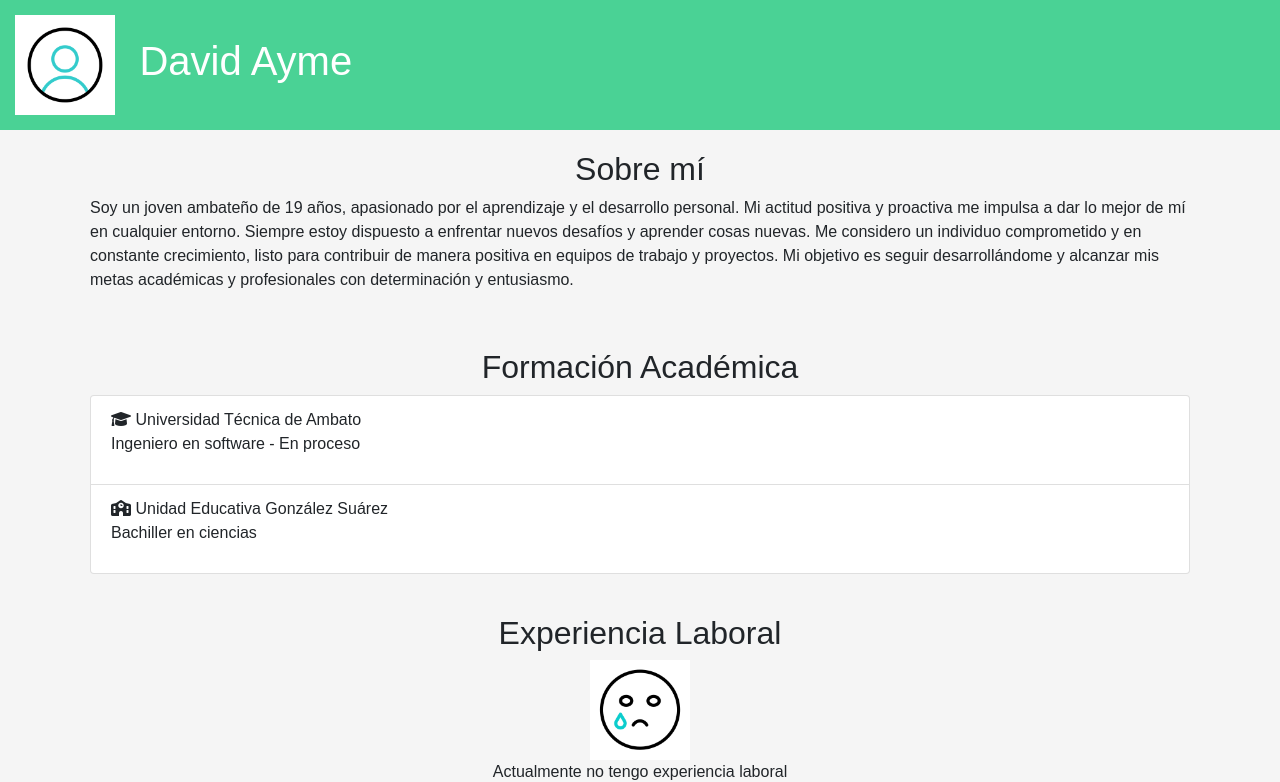
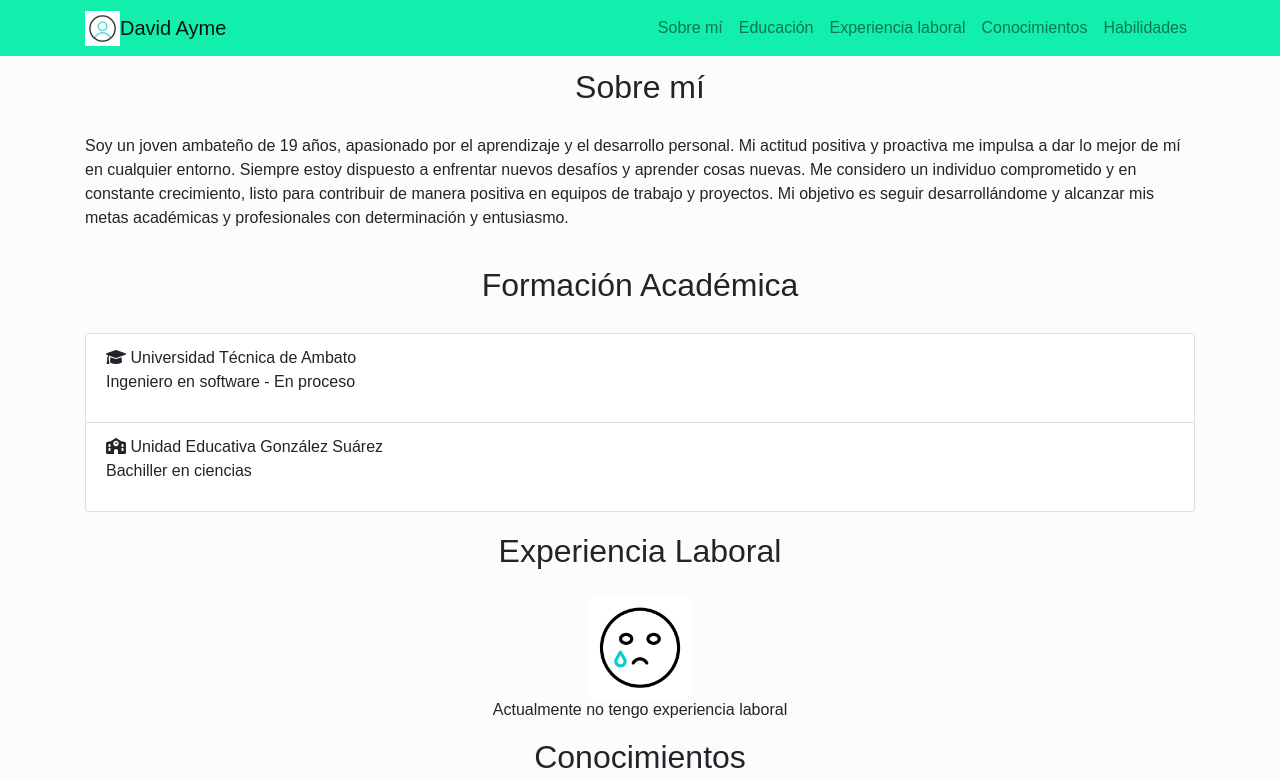
Before and after one commit to Davayme/Hoja-de-vida, a plain HTML site: page index.html in a window 1280 px wide. Shown: the top 782 px of the page. Drawn offline with nearby package versions, Linux system fonts and the light colour scheme.

Commit message:
Agregar navbar y algunas correciones

```diff
--- a/index.html
+++ b/index.html
@@ -10,19 +10,19 @@
   <style>
     body {
       font-family: Arial;
-      background-color: #f5f5f5;
+      background-color: #fcfcfc;
     }
 
-    header,
     footer {
-      background-color: #4ad295;
-      color: #fff;
-      padding: 15px;
+      background-color: #12eeac ;
+      color: #000000;
+      padding: 25px;
+
     }
 
     #logo {
       display: inline-block;
-      width: 100px;
+      width: 35px;
       vertical-align: middle;
     }
 
@@ -41,17 +41,36 @@
     #habilidades {
       padding: 20px;
     }
+
+    .bg-light {
+    background-color: #12eeac!important;
+    }
   </style>
 </head>
 
 <body>
-  <header>
-    <img src="perfil.gif" id="logo" class="img-fluid" />
-    <h1 id="titulo">David Ayme</h1>
-  </header>
+  <nav id= "nave"class="navbar navbar-expand-lg navbar-light bg-light fixed-top">
+    <div class="container">
+      <img src="perfil.gif" id="logo" class="img-fluid" />
+      <a class="navbar-brand" href="#">David Ayme</a>
+      <button class="navbar-toggler" type="button" data-bs-toggle="collapse" data-bs-target="#navbarNav">
+        <span class="navbar-toggler-icon"></span>
+      </button>
+      <div class="collapse navbar-collapse" id="navbarNav">
+        <ul class="navbar-nav ml-auto">
+          <li class="nav-item"><a class="nav-link" href="#sobreMi">Sobre mí</a></li>
+          <li class="nav-item"><a class="nav-link" href="#educacion">Educación</a></li>
+          <li class="nav-item"><a class="nav-link" href="#experiencia">Experiencia laboral</a></li>
+          <li class="nav-item"><a class="nav-link" href="#conocimientos">Conocimientos</a></li>
+          <li class="nav-item"><a class="nav-link" href="#habilidades">Habilidades</a></li>
+        </ul>
+      </div>
+    </div>
+  </nav>
 
-  <section id="sobreMi" class="container">
-    <h2 class="text-center">Sobre mí</h2>
+  <section class="container">
+    <br><br>
+    <h2 id="sobreMi" class="text-center">Sobre mí</h2>
     <p>
       Soy un joven ambateño de 19 años, apasionado por el aprendizaje y el
       desarrollo personal. Mi actitud positiva y proactiva me impulsa a dar lo
@@ -64,8 +83,8 @@
     </p>
   </section>
 
-  <section id="educacion" class="container">
-    <h2 class="text-center">Formación Académica</h2>
+  <section class="container">
+    <h2 id="educacion" class="text-center">Formación Académica</h2>
     <ul class="list-group">
       <li class="list-group-item">
         <i class="fas fa-graduation-cap"></i> Universidad Técnica de Ambato
@@ -78,20 +97,14 @@
     </ul>
   </section>
 
-  <section id="experiencia" class="container">
-    <h2 class="text-center">Experiencia Laboral</h2>
-    <img
-    src="triste.gif"
-    alt="triste"
-    width="100px"
-    height="100px"
-    class="d-block mx-auto"
-  />
+  <section class="container">
+    <h2 id="experiencia" class="text-center">Experiencia Laboral</h2>
+    <img src="triste.gif" alt="triste" width="100px" height="100px" class="d-block mx-auto" />
     <p class="text-center">Actualmente no tengo experiencia laboral</p>
   </section>
 
-  <section id="conocimientos" class="container">
-    <h2 class="text-center">Conocimientos</h2>
+  <section class="container">
+    <h2 id="conocimientos" class="text-center">Conocimientos</h2>
     <ul class="list-group">
       <li class="list-group-item">
         <i class="fas fa-code"></i> HTML
@@ -111,8 +124,8 @@
     </ul>
   </section>
 
-  <section id="habilidades" class="container">
-    <h2 class="text-center">Habilidades</h2>
+  <section class="container">
+    <h2 id="habilidades" class="text-center">Habilidades</h2>
     <ul class="list-group">
       <li class="list-group-item">
         <i class="fas fa-users"></i> Trabajo en equipo
@@ -131,13 +144,14 @@
       </li>
     </ul>
   </section>
-
+  <br><br>
   <footer class="text-center">
     <p>Copyright © 2023 David Ayme</p>
     <p>Contacto: <a href="#">davayme@gmail.com</a></p>
     <p>Redes sociales: <a href="#">Facebook</a> <a href="#">Instagram</a></p>
     <p>Celular: 0998643300</p>
   </footer>
+
   <script src="https://code.jquery.com/jquery-3.5.1.slim.min.js"></script>
   <script src="https://cdn.jsdelivr.net/npm/@popperjs/core@2.5.3/dist/umd/popper.min.js"></script>
   <script src="https://maxcdn.bootstrapcdn.com/bootstrap/4.5.2/js/bootstrap.min.js"></script>
```
